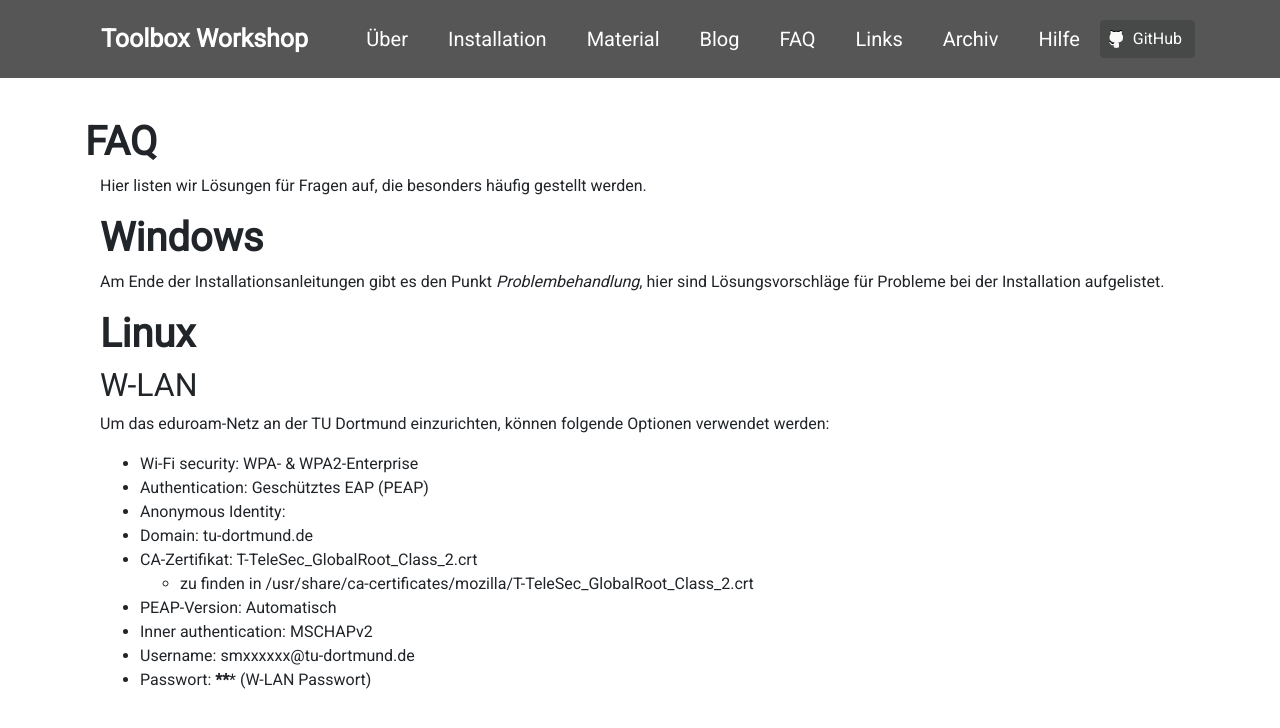
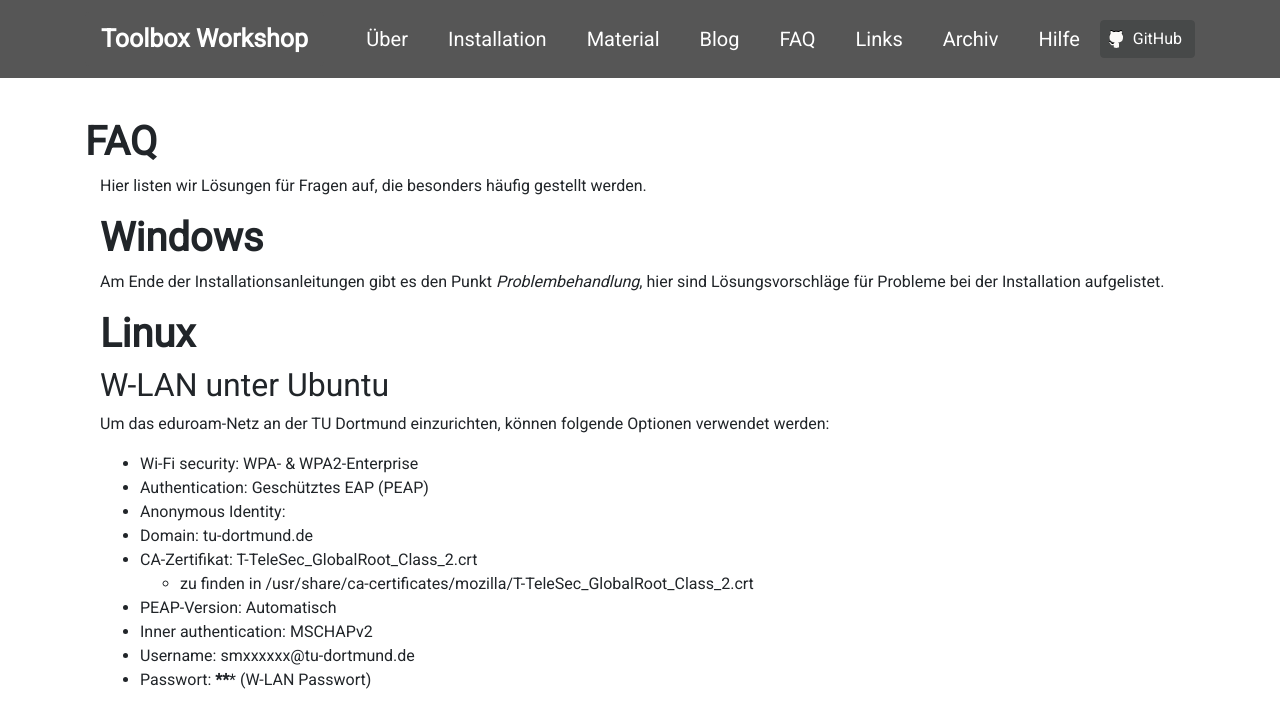
Before and after one commit to pep-dortmund/homepage-toolbox, a Jekyll site: the page built from faq/index.md, in a window 1280 px wide. Shown: the top 728 px of the page. Built offline with Jekyll 4.4.1, drawn with Linux system fonts in a browser that asks for light colours; nearby versions of some CDN libraries.

Commit message:
added Ubuntu to WLan instructions

```diff
--- a/faq/index.md
+++ b/faq/index.md
@@ -12,7 +12,7 @@ Am Ende der Installationsanleitungen gibt es den Punkt
 
 # Linux
 
-## <a id="w-lan"></a>W-LAN
+## <a id="w-lan"></a>W-LAN unter Ubuntu
 
 Um das eduroam-Netz an der TU Dortmund einzurichten, können folgende Optionen verwendet werden:
  - Wi-Fi security: WPA- & WPA2-Enterprise
```
